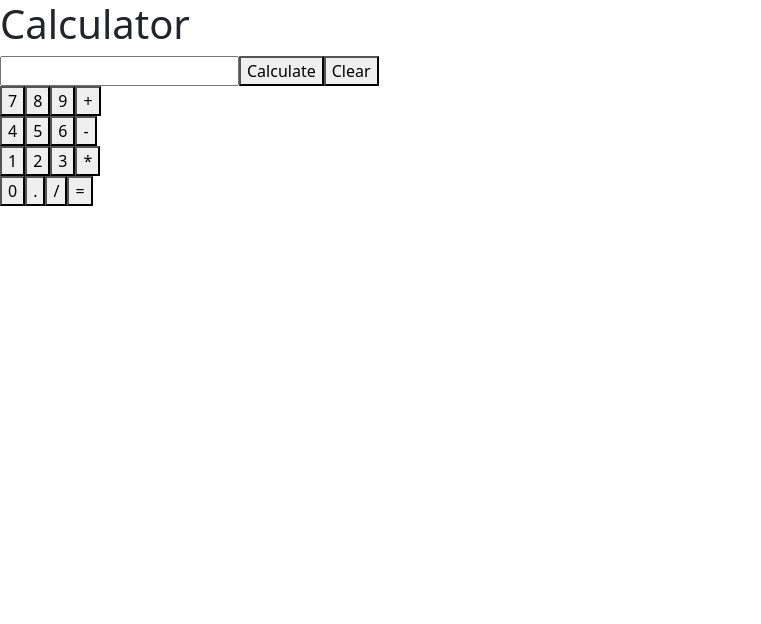
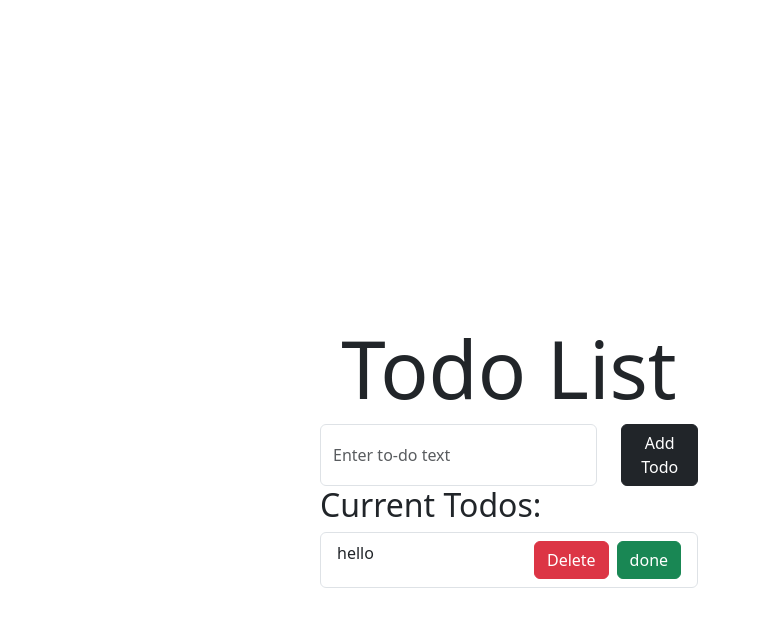
Before and after one commit to Anoop-710/Calculator-react, a React (Create React App) app: page / in a window 1280 px wide. Shown: the top 624 px of the page, without its empty margins (0-761 px from the left). Built offline with nearby package versions, Linux system fonts and the light colour scheme.

Commit message:
todo app completed

```diff
--- /dev/null
+++ b/src/Todo.jsx
@@ -0,0 +1,53 @@
+import React from 'react'
+
+const Todo = () => {
+    const [items, setItems] = React.useState([{text: 'hello', done: false}]);
+
+
+
+    const handleSubmit = (e) =>{
+        e.preventDefault();
+        const todo = (e.target.elements.todo.value);
+        setItems([...items, {text: todo, done: false}]);
+        // console.log(e.target.elements.todo.value);
+        e.target.elements.todo.value = "";
+
+    }
+
+    const handleDelete = (index) => {
+        const updatedToDos = [...items];
+        updatedToDos.splice(index, 1);
+        setItems(updatedToDos);
+    }
+
+    const handleDone = (index) => {
+        const updatedToDos = [...items];
+        updatedToDos[index].done = !updatedToDos[index].done;
+        setItems(updatedToDos);
+    }
+  return (
+    <div style={{padding: '25%', position:'fixed'}}>
+        <h1 className='display-1 text-center'>Todo List</h1>
+        <form className='d-flex gap-4' onSubmit={handleSubmit}>
+            <input type="text" name='todo' placeholder='Enter to-do text' className='form-control w-72'  />
+            <button type='submit' className='btn btn-dark' >Add Todo</button>
+        </form>
+        <div>
+            <h2>Current Todos:</h2>
+            <ul className='list-group'>
+                {items.map((item,i)=>
+                    <li key={i} className="list-group-item">
+                        <div style={{float: "left", textDecoration: item.done? 'line-through': 'none'}}>
+                        {item.text}
+                        </div>
+                        <button style={{float: "right"}} className={'btn ' + (item.done? 'btn-secondary': 'btn-success')} onClick={()=>handleDone(i)}>{item.done?'undo':'done'}</button>
+                        <button style={{float: "right"}} className="btn btn-danger mx-2" onClick={handleDelete}>Delete</button>
+                    </li>
+                )}
+            </ul>
+        </div>
+    </div>
+  )
+}
+
+export default Todo
--- a/src/index.js
+++ b/src/index.js
@@ -2,11 +2,13 @@ import React from 'react';
 import ReactDOM from 'react-dom/client';
 import App from './App';
 import Calculator from './Calculator';
+import Todo from './Todo';
 
 
 const root = ReactDOM.createRoot(document.getElementById('root'));
 root.render(
   <React.StrictMode>
-    <Calculator />
+    {/* <Calculator /> */}
+    <Todo />
   </React.StrictMode>
 );
```
